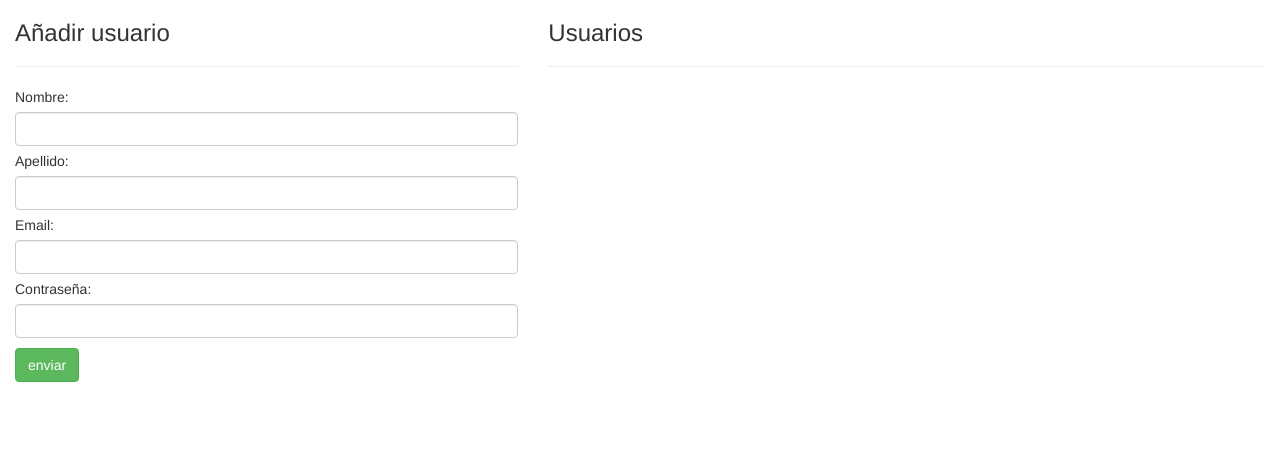
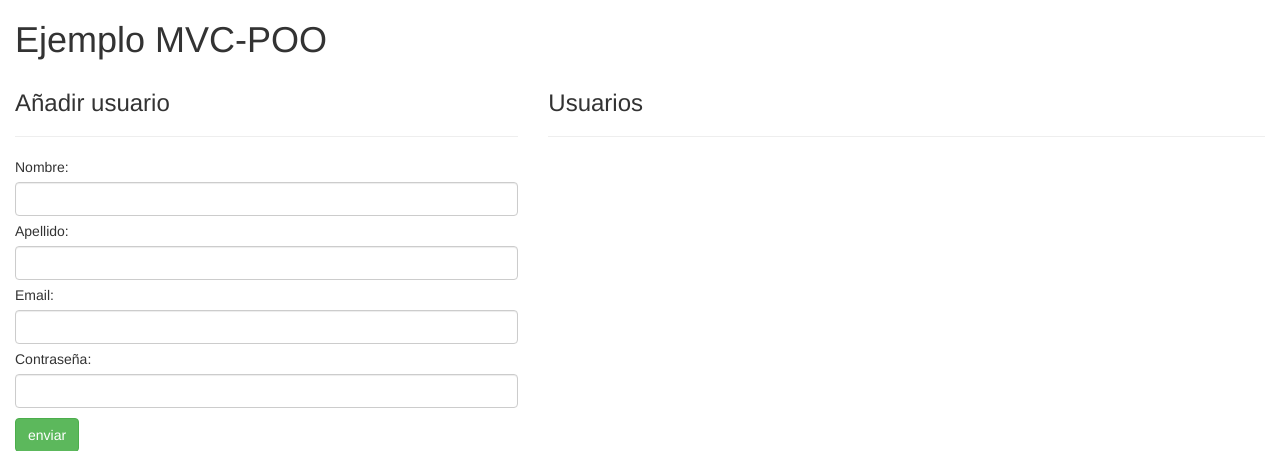
Before and after one commit to cristobaltm/fetenWork, a PHP site: page / in a window 1280 px wide. Shown: the top 451 px of the page. Run offline with PHP 8.4, Linux system fonts and the light colour scheme; data that the repository does not hold is empty; some libraries are stand-ins or nearby versions.

Commit message:
Retoques ctorres

```diff
--- a/config/global.php
+++ b/config/global.php
@@ -2,3 +2,4 @@
 
 define("CONTROLADOR_DEFECTO", "Usuarios");
 define("ACCION_DEFECTO", "index");
+define("EMAIL_DEFECTO", "cristobaltm@gmail.com");
--- a/controller/UsuariosController.php
+++ b/controller/UsuariosController.php
@@ -17,7 +17,7 @@ class UsuariosController extends ControladorBase {
         //Cargamos la vista index y le pasamos valores
         $this->view("index", array(
             "allusers" => $allusers,
-            "Hola" => "Ejemplo MVC-POO"
+            "Hola" => "Ejemplo MVC-POO",
         ));
     }
 
--- a/view/indexView.php
+++ b/view/indexView.php
@@ -17,6 +17,9 @@
         </style>
     </head>
     <body>
+	<div class="col-lg-12">
+	    <h1><?php echo $Hola; ?></h1>
+	</div>
         <form action="<?php echo $helper->url("usuarios", "crear"); ?>" method="post" class="col-lg-5">
             <h3>Añadir usuario</h3>
             <hr/>
```
